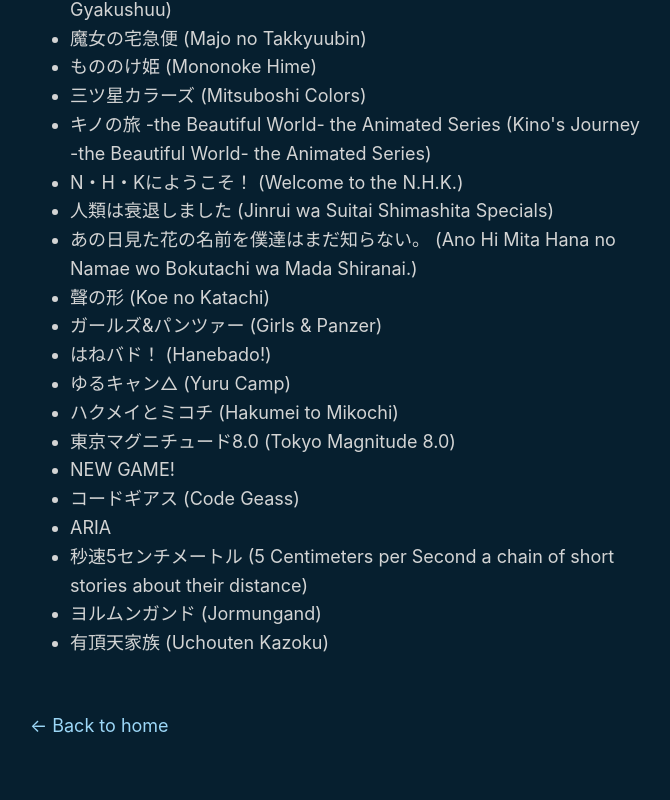
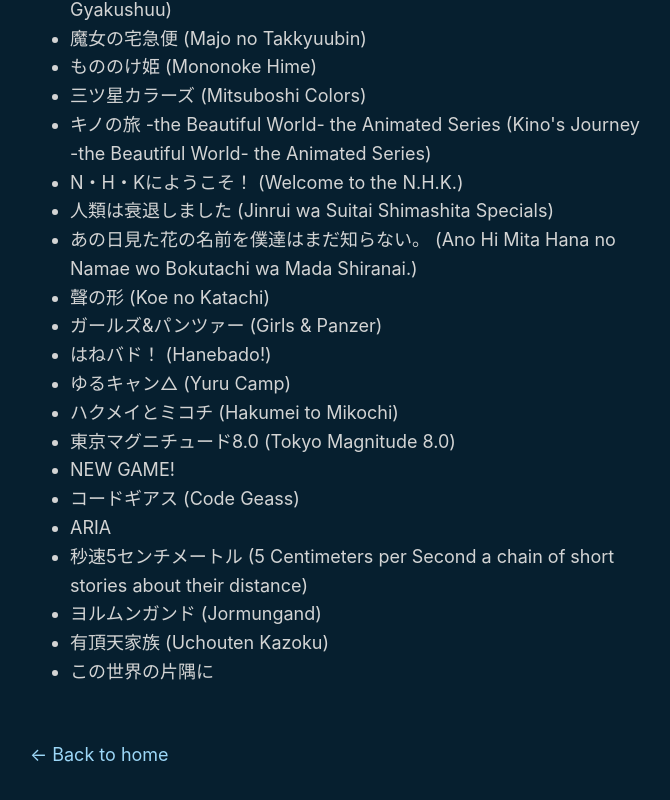
Before and after one commit to kira924age/kira924age.com, a Next.js app: page /anime in a window 1280 px wide. Shown: the part 833-1633 px from the top of the page, without its empty margins (304-974 px from the left). Built offline with nearby package versions, Linux system fonts and the light colour scheme.

Commit message:
update anime.js

```diff
--- a/pages/anime.js
+++ b/pages/anime.js
@@ -68,6 +68,7 @@
         </li>
         <li key="39">ヨルムンガンド (Jormungand)</li>
         <li key="40">有頂天家族 (Uchouten Kazoku)</li>
+        <li key="41">この世界の片隅に</li>
       </ul>
     </Layout>
   );
```
